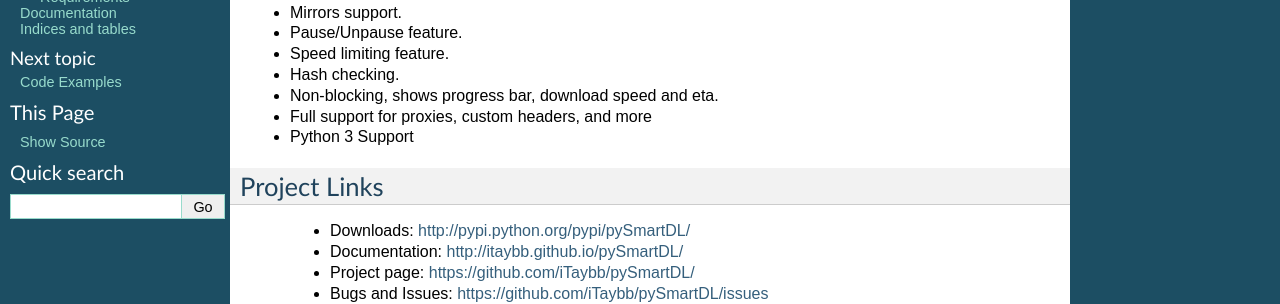
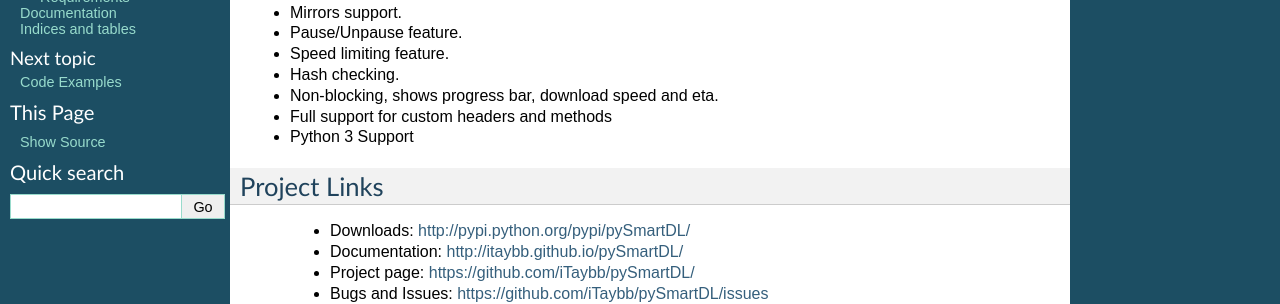
Before and after one commit to iTaybb/pySmartDL, a Sphinx documentation site: the page built from docs/index.rst, in a window 1280 px wide. Shown: the part 149-453 px from the top of the page. Built offline with Sphinx 7.4.7, drawn with Linux system fonts in a browser that asks for light colours.

Commit message:
urllib does not let you update proxies in an argument

```diff
--- a/docs/index.rst
+++ b/docs/index.rst
@@ -14,7 +14,7 @@ Python Smart Download Manager -- pySmartDL
 * Speed limiting feature.
 * Hash checking.
 * Non-blocking, shows progress bar, download speed and eta.
-* Full support for proxies, custom headers, and more
+* Full support for custom headers and methods
 * Python 3 Support
 
 =============
```
